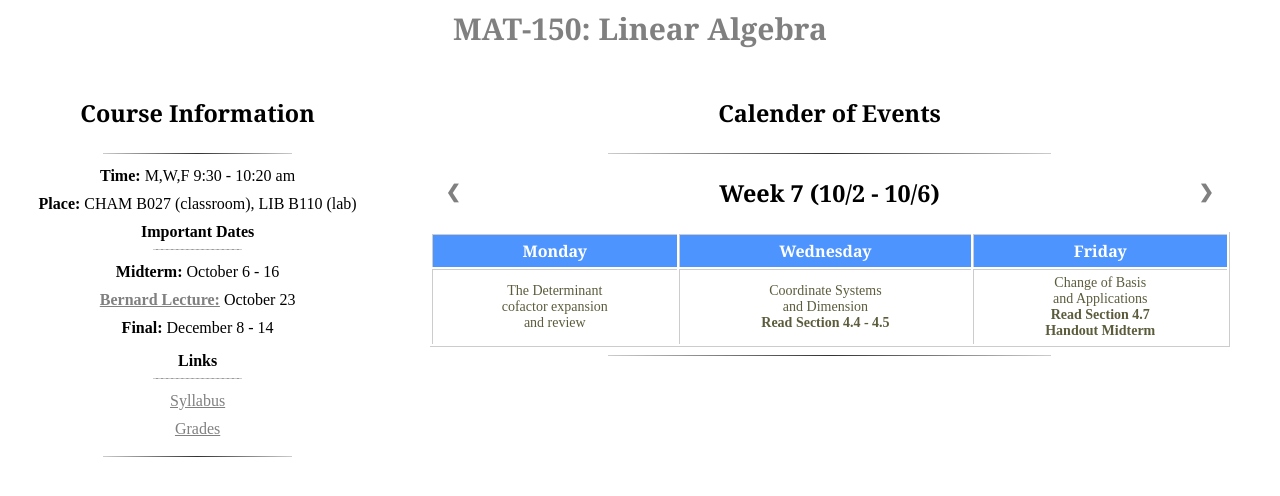
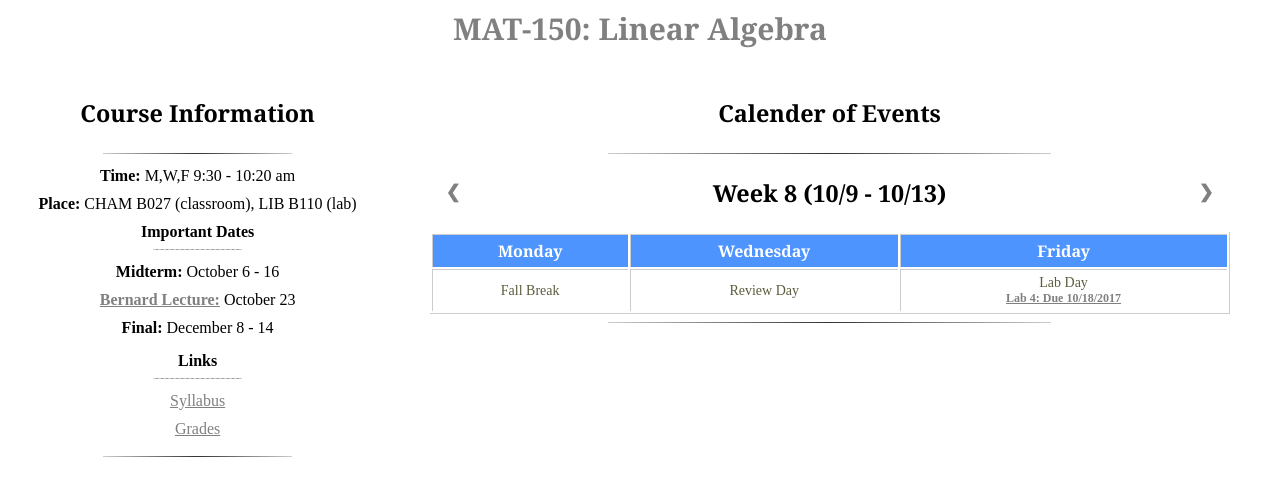
Before and after one commit to Nick314159/TCAM_WEB, a PHP site: page /courses/MAT-150/mat_150.php in a window 1280 px wide. Shown: the top 496 px of the page. Run offline with PHP 8.4, Linux system fonts and the light colour scheme.

Commit message:
update to schedule

```diff
--- a/courses/MAT-150/mat_150.php
+++ b/courses/MAT-150/mat_150.php
@@ -165,7 +165,7 @@
     <a class="next" onclick="plusSlides(1)">&#10095;</a>
   </div>
   <script>
-  var slideIndex = 7;
+  var slideIndex = 8;
   showSlides(slideIndex);
 
   function plusSlides(n) {
--- a/courses/MAT-220/mat_220.php
+++ b/courses/MAT-220/mat_220.php
@@ -165,7 +165,7 @@
     <a class="next" onclick="plusSlides(1)">&#10095;</a>
   </div>
   <script>
-  var slideIndex = 7;
+  var slideIndex = 8;
   showSlides(slideIndex);
 
   function plusSlides(n) {
```
